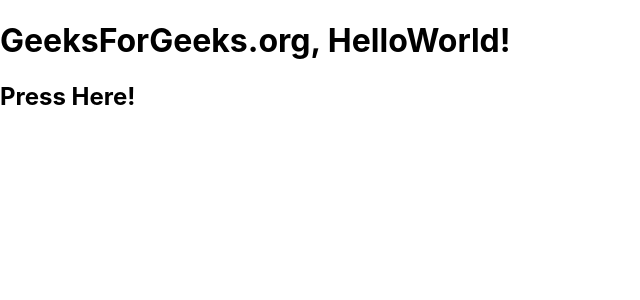
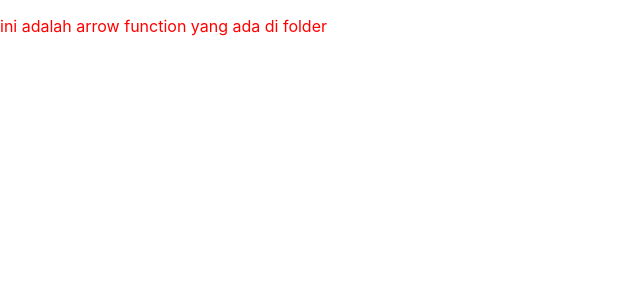
Before and after one commit to auzanzulhazmi0509/PBF-Modul3, a React (Create React App) app: page / in a window 1280 px wide. Shown: the top 300 px of the page, without its empty margins (0-640 px from the left). Built offline with nearby package versions, Linux system fonts and the light colour scheme.

Commit message:
HelloComponent

```diff
--- /dev/null
+++ b/src/HelloComponent.css
@@ -0,0 +1,3 @@
+.text-p{
+    color: red;
+}
--- /dev/null
+++ b/src/HelloComponent.js
@@ -0,0 +1,8 @@
+import React from "react";
+import './HelloComponent.css';
+
+const HelloComponent = () => {
+    return <p className="text-p">ini adalah arrow function yang ada di folder</p>
+}
+
+export default HelloComponent;
```
Also changed, not shown: src/index.js (+6 -2 lines).
